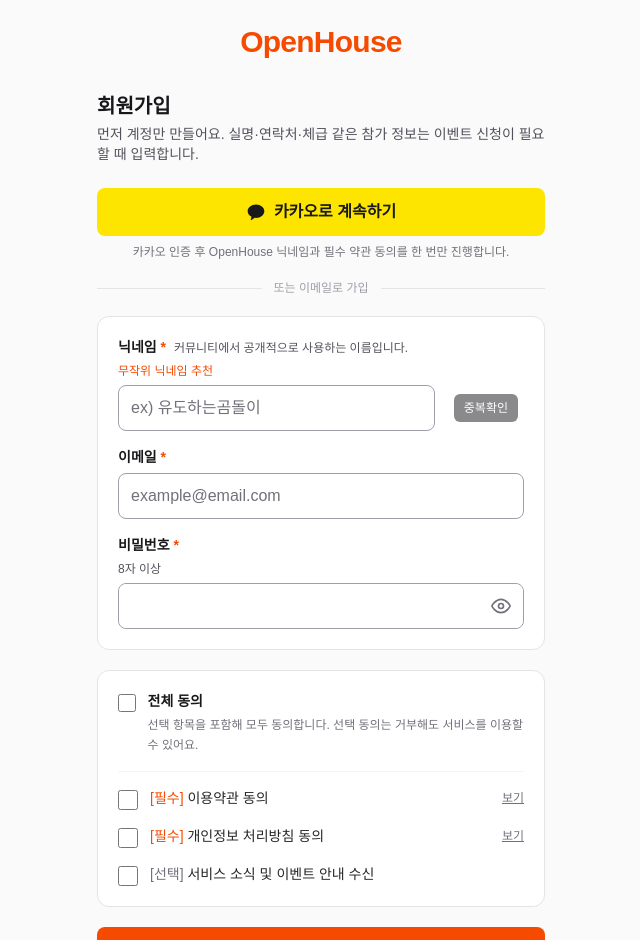
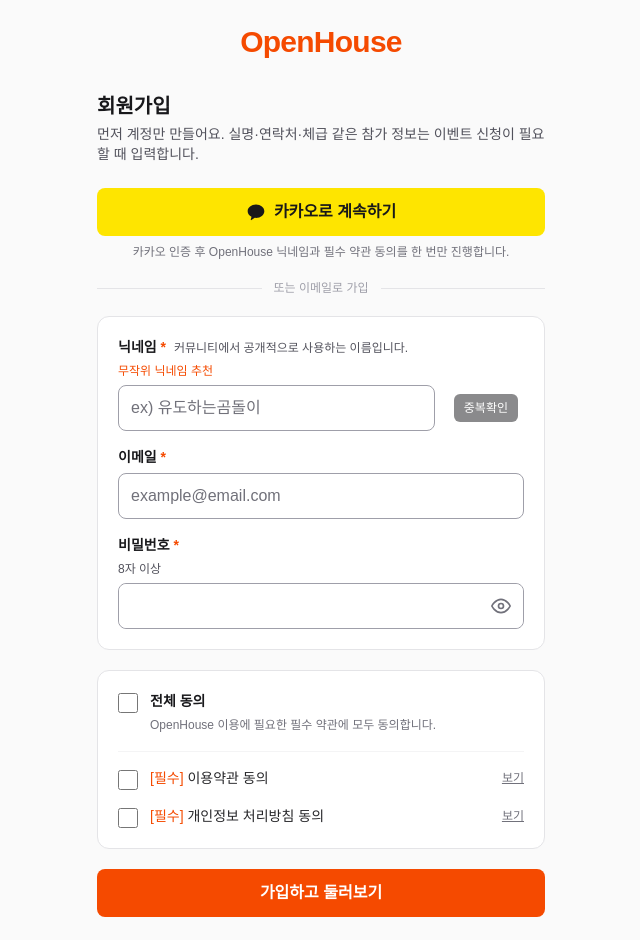
Before and after one commit to busy971126-arch/openhouse, a Next.js app: page /signup in a window 1280 px wide. Shown: the top 940 px of the page, without its empty margins (319-959 px from the left). Built offline with nearby package versions, Linux system fonts and the light colour scheme; no server answers.

Commit message:
refactor(auth): remove unused marketing consent

```diff
--- a/components/auth/TermsConsent.tsx
+++ b/components/auth/TermsConsent.tsx
@@ -5,26 +5,21 @@ import Link from "next/link";
 type TermsConsentProps = {
   termsAccepted: boolean;
   privacyAccepted: boolean;
-  marketingAccepted: boolean;
   onTermsChange: (value: boolean) => void;
   onPrivacyChange: (value: boolean) => void;
-  onMarketingChange: (value: boolean) => void;
 };
 
 export function TermsConsent({
   termsAccepted,
   privacyAccepted,
-  marketingAccepted,
   onTermsChange,
   onPrivacyChange,
-  onMarketingChange,
 }: TermsConsentProps) {
-  const allAccepted = termsAccepted && privacyAccepted && marketingAccepted;
+  const allAccepted = termsAccepted && privacyAccepted;
 
   function setAll(value: boolean) {
     onTermsChange(value);
     onPrivacyChange(value);
-    onMarketingChange(value);
   }
 
   return (
@@ -39,7 +34,7 @@ export function TermsConsent({
         <span>
           <span className="block text-sm font-semibold text-zinc-900">전체 동의</span>
           <span className="mt-1 block text-xs leading-5 text-zinc-500">
-            선택 항목을 포함해 모두 동의합니다. 선택 동의는 거부해도 서비스를 이용할 수 있어요.
+            OpenHouse 이용에 필요한 필수 약관에 모두 동의합니다.
           </span>
         </span>
       </label>
@@ -86,18 +81,6 @@ export function TermsConsent({
             </Link>
           </span>
         </label>
-
-        <label className="flex cursor-pointer items-start gap-3">
-          <input
-            type="checkbox"
-            checked={marketingAccepted}
-            onChange={(event) => onMarketingChange(event.target.checked)}
-            className="mt-0.5 h-5 w-5 rounded border-zinc-300 accent-orange-600"
-          />
-          <span className="text-zinc-800">
-            <span className="font-medium text-zinc-500">[선택]</span> 서비스 소식 및 이벤트 안내 수신
-          </span>
-        </label>
       </div>
     </section>
   );
```
